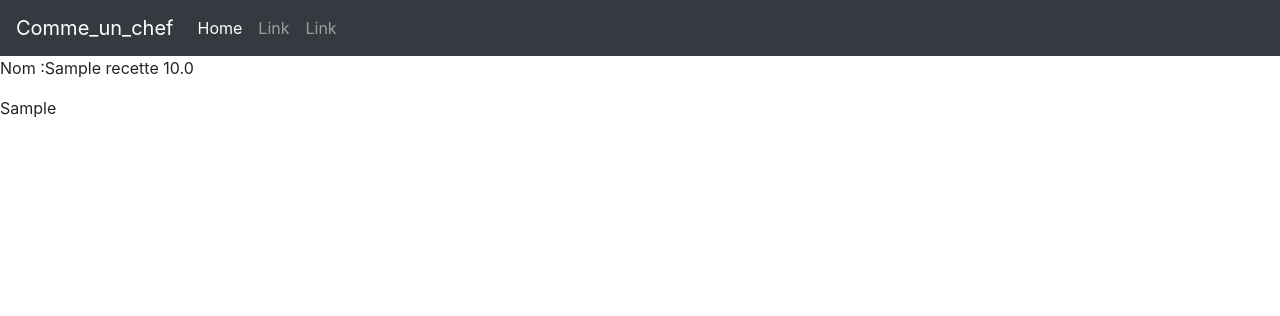
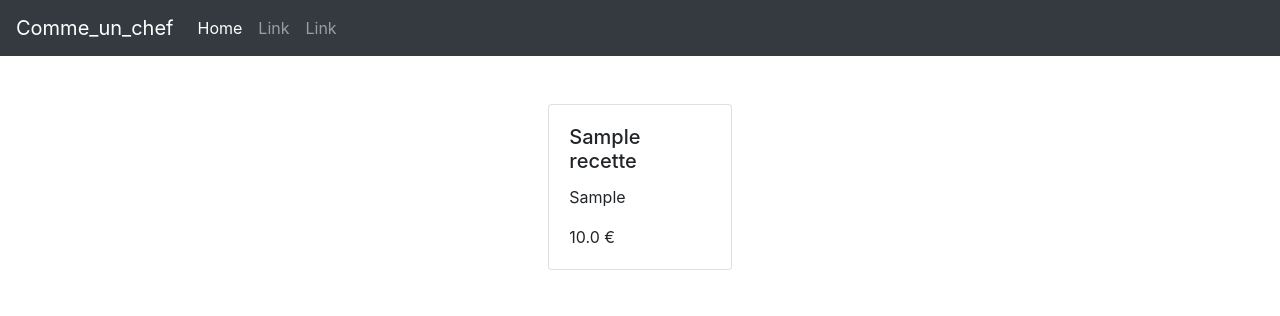
Before and after one commit to Netwear7/Django-formation-POEC, a Django app: page /recette/menu/ in a window 1280 px wide. Shown: the top 316 px of the page. Run offline with Django 3.2, Linux system fonts and the light colour scheme; tables that the repository leaves empty hold one stand-in row (values such as "Sample post"); some libraries are stand-ins or nearby versions.

Commit message:
06/05/2021 commit

```diff
--- a/templates/recette/menu.html
+++ b/templates/recette/menu.html
@@ -1,10 +1,19 @@
 {% extends "base.html" %}
 
 {% block content %}
-<!--  <div class="row mt-5 mx-0">-->
+    <div class="row d-flex justify-content-center mt-5 mx-0">
     {% for recette in recettes %}
-      <p class="mx-auto">Nom :{{recette.name}} {{recette.price}}</p>
-      <p>{{recette.ingredients}}</p>
+        <div class="col-2">
+            <div class="card">
+            <!--<img src="..." class="card-img-top" alt="...">-->
+            <div class="card-body">
+                <h5 class="card-title">{{recette.name}}</h5>
+                <p class="card-text">{{recette.ingredients}}</p>
+                <p class="card-text">{{recette.price}} €</p>
+                <!--<a href="#" class="btn btn-primary">Go somewhere</a>-->
+            </div>
+        </div>
+        </div>
     {% endfor %}
-<!--  </div>-->
+    </div>
 {% endblock %}
```
